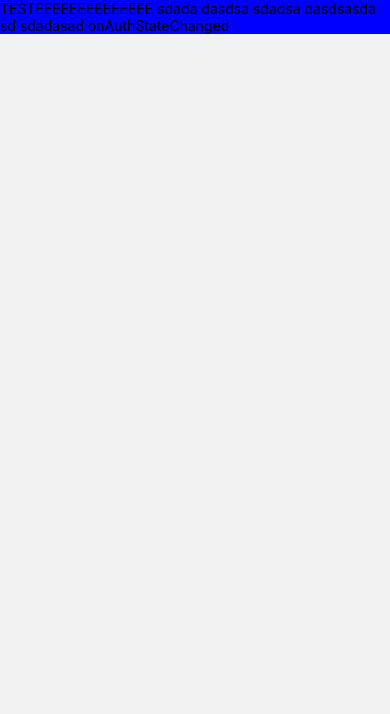
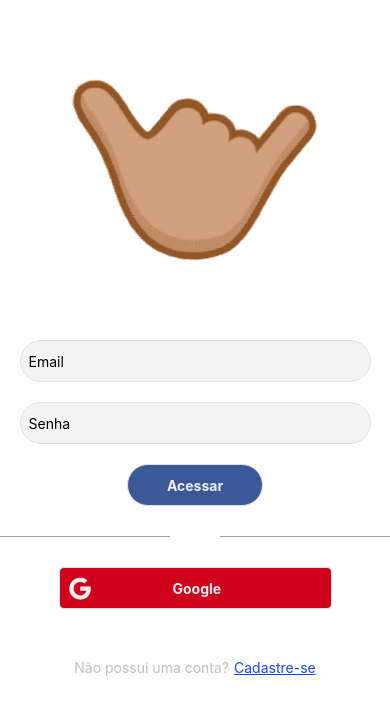
Before and after one commit to BrunoGianesi/Authentication_App, a React Native app: screen /Loading in a window 390 px wide. Shown: the top 714 px of the page. Built offline with nearby package versions, Linux system fonts and the light colour scheme; no server answers.

Commit message:
Loading atempt

```diff
--- a/App.js
+++ b/App.js
@@ -25,11 +25,10 @@ export default function App() {
   return(
     <NavigationContainer>
       <Stack.Navigator screenOptions={{headerShown: false}}>
-        <Stack.Screen name="Home" component={Home}/>
-        <Stack.Screen name="AuthPage" component={AuthPage}/>
+        <Stack.Screen name="Home" component={Home} options={{animationEnabled: false}}/>
+        <Stack.Screen name="AuthPage" component={AuthPage} options={{animationEnabled: false}}/>
 
         <Stack.Screen name="CreateAccount" component={CreateAccount}/>
-        <Stack.Screen name="Loading" component={Loading}/>
       </Stack.Navigator>
     </NavigationContainer>
   )
--- a/src/pages/Authentication/AuthPage/index.js
+++ b/src/pages/Authentication/AuthPage/index.js
@@ -1,5 +1,5 @@
 import { StatusBar } from 'expo-status-bar';
-import { Keyboard, StyleSheet, Text, View, Image, TextInput, TouchableOpacity, TouchableWithoutFeedback } from 'react-native';;
+import { ActivityIndicator, Keyboard, StyleSheet, Text, View, Image, TextInput, TouchableOpacity, TouchableWithoutFeedback } from 'react-native';;
 import { Logo, TextInputStyle, LoginButton, GoogleLogin, Divider, NewAccount } from './styles';
 import Ionic from 'react-native-vector-icons/Ionicons';
 import { signInWithEmailAndPassword, GoogleAuthProvider, signInWithCredential } from "firebase/auth"
@@ -7,6 +7,8 @@ import { auth } from '../../../../firebase';
 import { useEffect, useState } from 'react';
 import { getItem, storeItem } from '../../../utils/AsyncStorage'
 import * as Google from 'expo-google-app-auth';
+
+import Loading from '../../Loading';
 
 
 const HideKeyboard = ({ children }) => (
@@ -19,6 +21,7 @@ export default function AuthPage({ navigation }) {
     const [isSignedIn, setIsSignedIn] = useState('false');
     const [email, SetEmail] = useState('');
     const [password, SetPassword] = useState('');
+    const [isLoading, setLoading] = useState(true);
     getItem('SignIn').then((teste)=>{
         setIsSignedIn(teste);
     });
@@ -33,9 +36,11 @@ export default function AuthPage({ navigation }) {
         if ( isSignedIn === 'true') {
             navigation.navigate("Home")
         }
+        setLoading(false);
     }, [isSignedIn]);
 
     async function signInWithGoogleAsync() {
+        setLoading(true);
         try {
             const result = await Google.logInAsync({
             androidClientId: '792117341968-0k726d33egg0rnndv9s24ue1av97mff4.apps.googleusercontent.com',
@@ -62,9 +67,11 @@ export default function AuthPage({ navigation }) {
             console.log(e)
             return { error: true };
         }
+
     }
     return (
         <HideKeyboard>
+            {isLoading == true ? <ActivityIndicator /> :
             <View keyboardShouldPersistTaps='handled' style={{backgroundColor: 'white', height: '100%'}}>
                 <StatusBar style="auto" />
                 <View
@@ -125,6 +132,7 @@ export default function AuthPage({ navigation }) {
                     </TouchableOpacity>
                 </View>
             </View>
+        }
         </HideKeyboard>
     );
 };
--- a/src/pages/Home/index.js
+++ b/src/pages/Home/index.js
@@ -4,6 +4,7 @@ import { createStackNavigator } from '@react-navigation/stack';
 import { auth } from '../../../firebase';
 import { useEffect, useState } from 'react';
 import { getItem, storeItem } from '../../utils/AsyncStorage'
+import Loading from '../Loading';
 
 const HideKeyboard = ({ children }) => (
     <TouchableWithoutFeedback onPress={() => Keyboard.dismiss()}>
@@ -11,7 +12,9 @@ const HideKeyboard = ({ children }) => (
     </TouchableWithoutFeedback>
   );
 
+
 export default function Home({ navigation }) {
+    const [isLoading, setLoading] = useState(true);
     const handleSignOut = () => {
         auth
         .signOut()
@@ -22,20 +25,25 @@ export default function Home({ navigation }) {
         })
     }
     const [isSignedIn, setIsSignedIn] = useState('true');
+
     getItem('SignIn').then((teste)=>{
         setIsSignedIn(teste);
-    });
-    useEffect(() => {
         if ( isSignedIn === 'false') {
             navigation.navigate("AuthPage")
         }
+    });
+    useEffect(() => {
+        setLoading(false);
     }, [isSignedIn]);
 
+    console.log(isLoading);
     return(
         <HideKeyboard>
-
             <View keyboardShouldPersistTaps='handled' style={{backgroundColor: 'white', height: '100%'}}>
                 <StatusBar hidden={false} translucent={true} backgroundColor={'white'} barStyle={'dark-content'}/>
+                {isLoading == true ?
+                <Loading/>
+                :
                 <View style={TextInputStyle.container}>
                     <TouchableOpacity onPress={handleSignOut}>
                         <Text>
@@ -44,6 +52,7 @@ export default function Home({ navigation }) {
                     </TouchableOpacity>
                     <Text style={{justifyContent: 'center', alignContent: 'center'}}>Você entrou no App!!</Text>
                 </View>
+            }
             </View>
         </HideKeyboard>
     );
--- a/src/pages/Loading/index.js
+++ b/src/pages/Loading/index.js
@@ -1,19 +1,22 @@
-import { Text, TextInput, TouchableOpacity, Keyboard, TouchableWithoutFeedback, View, Image } from 'react-native';
+import { ActivityIndicator, StyleSheet, View } from 'react-native';
 
 export default function Loading({ navigation }) {
 
     return(
-        <View style={{backgroundColor: 'blue', position:'absolute'}}>
-            <Text>
-                TESTEEEEEEEEEEEEEE
-                sdada
-                dasdsa
-                sdadsa
-                dasdsasda
-                sd
-                sdadasad
-                onAuthStateChanged
-            </Text>
-        </View>
+        <ActivityIndicator />
     );
 }
+
+const styles = StyleSheet.create({
+    container: {
+      marginTop: 200,
+      flex: 1,
+      justifyContent: "center",
+      position: 'absolute'
+    },
+    horizontal: {
+      flexDirection: "row",
+      justifyContent: "space-around",
+      padding: 10
+    }
+  });
```
